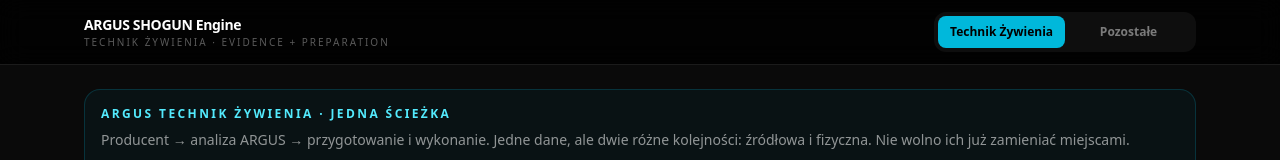
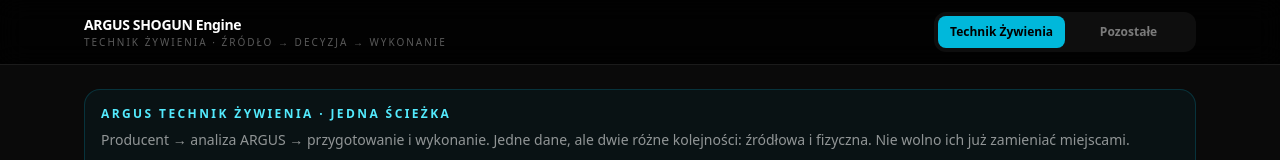
Before and after one commit to Peskobar/ARGUS_SHOGUN_Engine, a React (Vite) app: page / in a window 1280 px wide. Shown: the top 160 px of the page. Built offline with nearby package versions, Linux system fonts and the light colour scheme.

Commit message:
ui: polish unified nutrition navigation labels

```diff
--- a/src/App.tsx
+++ b/src/App.tsx
@@ -11,7 +11,7 @@
         <div className="mx-auto flex max-w-6xl flex-col gap-3 px-5 py-3 sm:flex-row sm:items-center sm:justify-between">
           <div>
             <div className="text-sm font-black tracking-tight">ARGUS SHOGUN Engine</div>
-            <div className="text-[10px] uppercase tracking-[0.2em] text-white/35">Technik Żywienia · Evidence + Preparation</div>
+            <div className="text-[10px] uppercase tracking-[0.2em] text-white/35">Technik Żywienia · źródło → decyzja → wykonanie</div>
           </div>
           <div className="grid grid-cols-2 rounded-xl bg-white/5 p-1">
             <button
```
